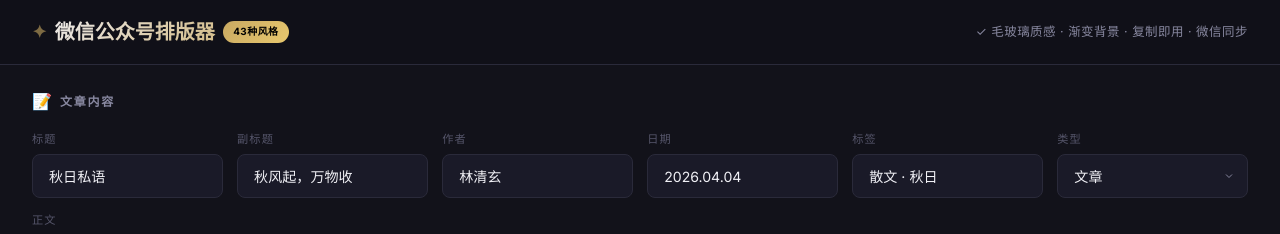
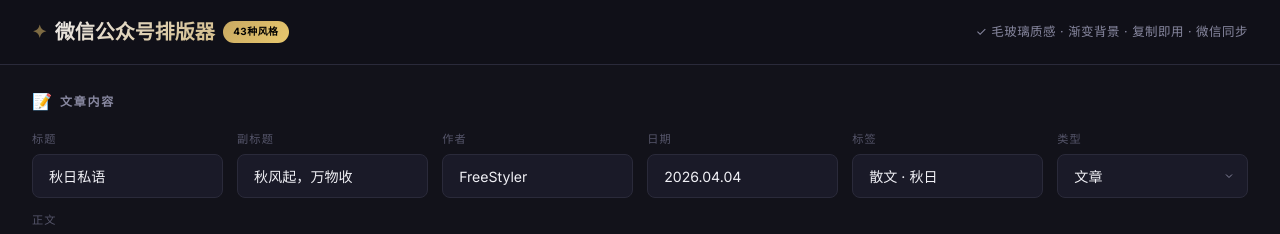
Before and after one commit to WhoJave/WeChatArticleStyleGenerator, a Vue app: page / in a window 1280 px wide. Shown: the top 234 px of the page. Built offline with nearby package versions, Linux system fonts and the light colour scheme; a small style sheet from the web is missing; a web font is replaced by a local one.

Commit message:
feat: change default author to FreeStyler

```diff
--- a/src/composables/useArticle.js
+++ b/src/composables/useArticle.js
@@ -9,7 +9,7 @@
   const article = reactive({
     title: '秋日私语',
     subtitle: '秋风起，万物收',
-    author: '林清玄',
+    author: 'FreeStyler',
     date: getTodayFormatted(),
     tag: '散文 · 秋日',
     type: 'article',
@@ -28,7 +28,7 @@
     return {
       title: article.title || '标题',
       subtitle: article.subtitle || '',
-      author: article.author || '作者',
+      author: article.author || 'FreeStyler',
       date: article.date || getTodayFormatted(),
       tag: article.tag || '标签',
       body: article.body || '内容',
```
